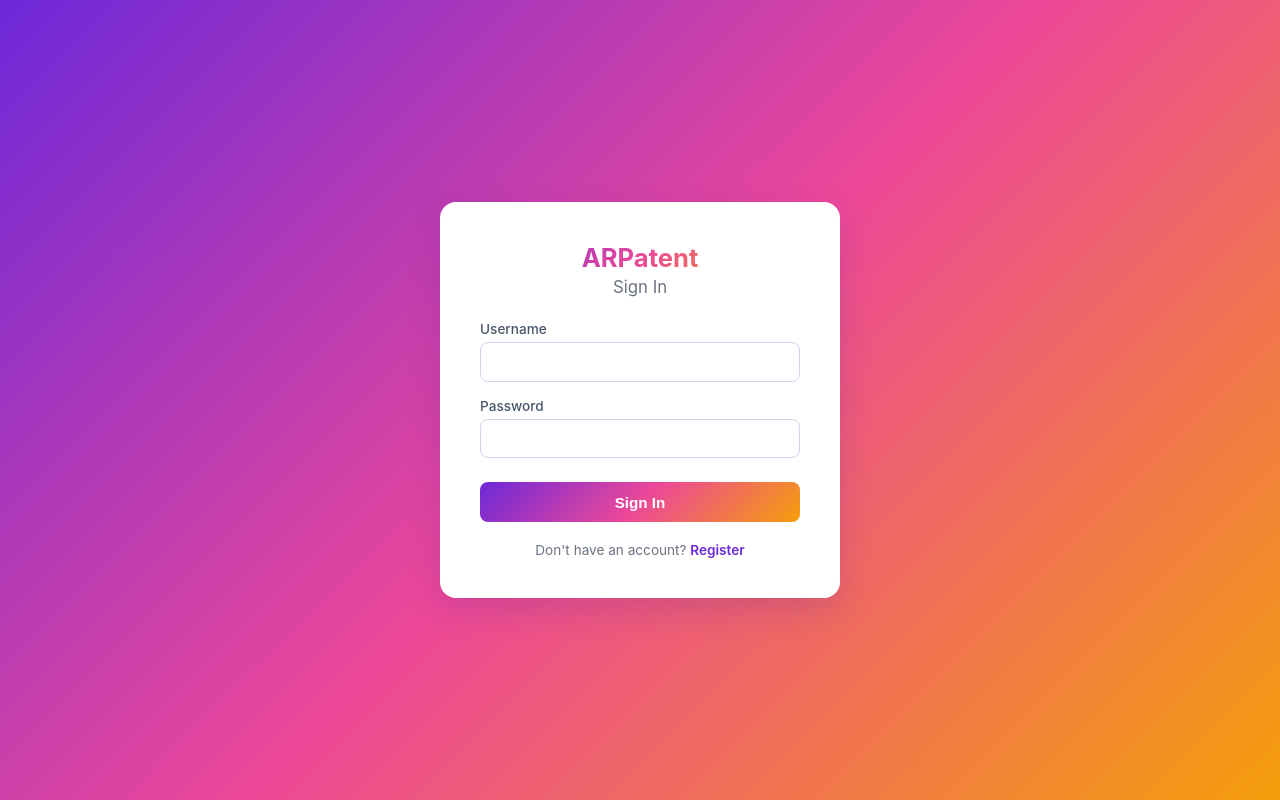
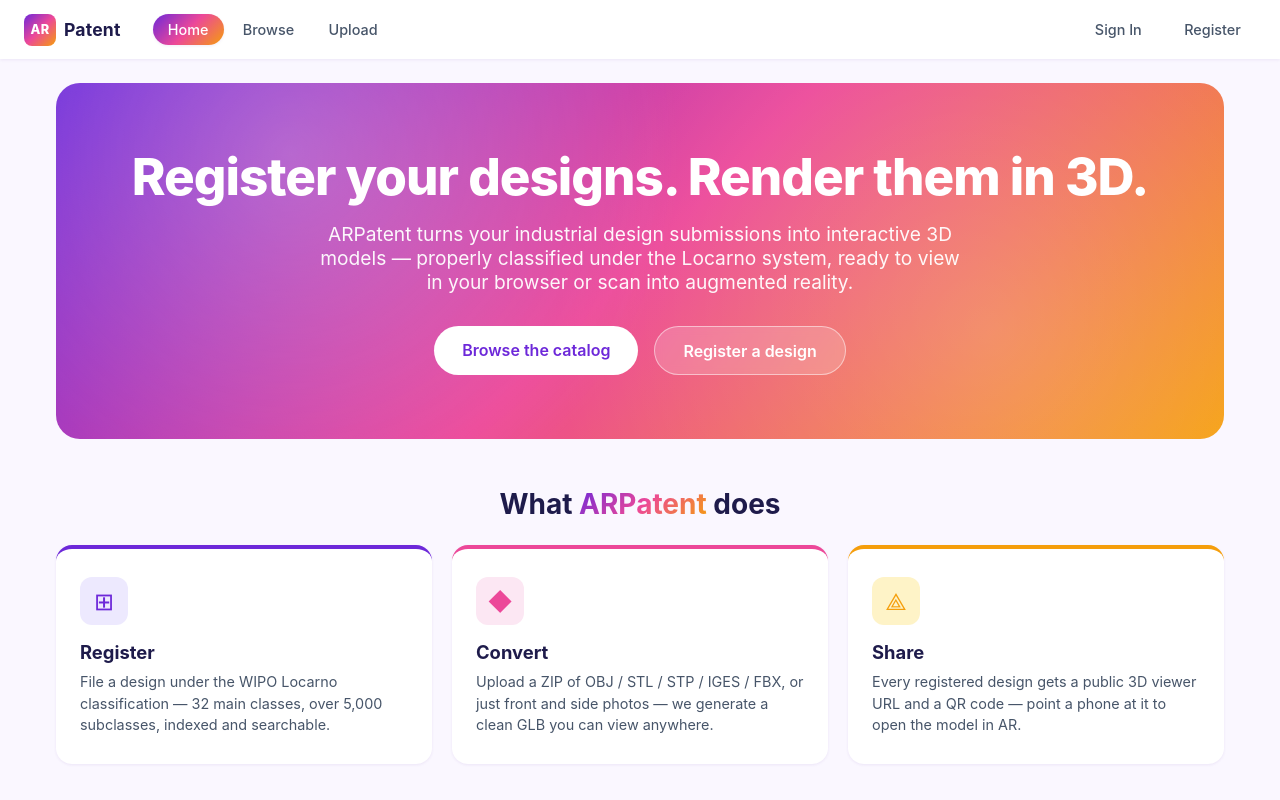
Before and after one commit to samoosama1/ARDesign-server, a React (Vite) app in the folder fastapi_app/frontend/: page / in a window 1280 px wide. Before the commit this address led to /login. Shown: the top 800 px of the page. Built offline with nearby package versions, Linux system fonts and the light colour scheme.

Commit message:
fix(frontend): remove auth in landing page and browse page

```diff
--- a/fastapi_app/frontend/src/App.jsx
+++ b/fastapi_app/frontend/src/App.jsx
@@ -8,7 +8,9 @@
 import BrowsePage from './pages/BrowsePage'
 import UploadPage from './pages/UploadPage'
 
-function AuthedLayout() {
+// Layout shared by every in-app page (authed or anonymous). NavBar handles
+// its own conditional rendering based on auth state.
+function AppLayout() {
   return (
     <>
       <NavBar />
@@ -24,16 +26,17 @@
         <Routes>
           <Route path="/login" element={<LoginPage />} />
           <Route path="/register" element={<RegisterPage />} />
-          <Route
-            element={
-              <ProtectedRoute>
-                <AuthedLayout />
-              </ProtectedRoute>
-            }
-          >
+          <Route element={<AppLayout />}>
             <Route path="/" element={<LandingPage />} />
             <Route path="/browse" element={<BrowsePage />} />
-            <Route path="/upload" element={<UploadPage />} />
+            <Route
+              path="/upload"
+              element={
+                <ProtectedRoute>
+                  <UploadPage />
+                </ProtectedRoute>
+              }
+            />
           </Route>
           <Route path="*" element={<Navigate to="/" replace />} />
         </Routes>
--- a/fastapi_app/frontend/src/components/NavBar.jsx
+++ b/fastapi_app/frontend/src/components/NavBar.jsx
@@ -24,8 +24,17 @@
       </nav>
 
       <div className="nav-right">
-        <span className="username">{user?.username}</span>
-        <button className="btn-logout" onClick={logout}>Sign Out</button>
+        {user ? (
+          <>
+            <span className="username">{user.username}</span>
+            <button className="btn-logout" onClick={logout}>Sign Out</button>
+          </>
+        ) : (
+          <>
+            <NavLink to="/login" className="nav-link">Sign In</NavLink>
+            <NavLink to="/register" className="nav-link">Register</NavLink>
+          </>
+        )}
       </div>
     </header>
   )
```
Also changed, not shown: 2 other files (tests, documents, lock files or other folders).
